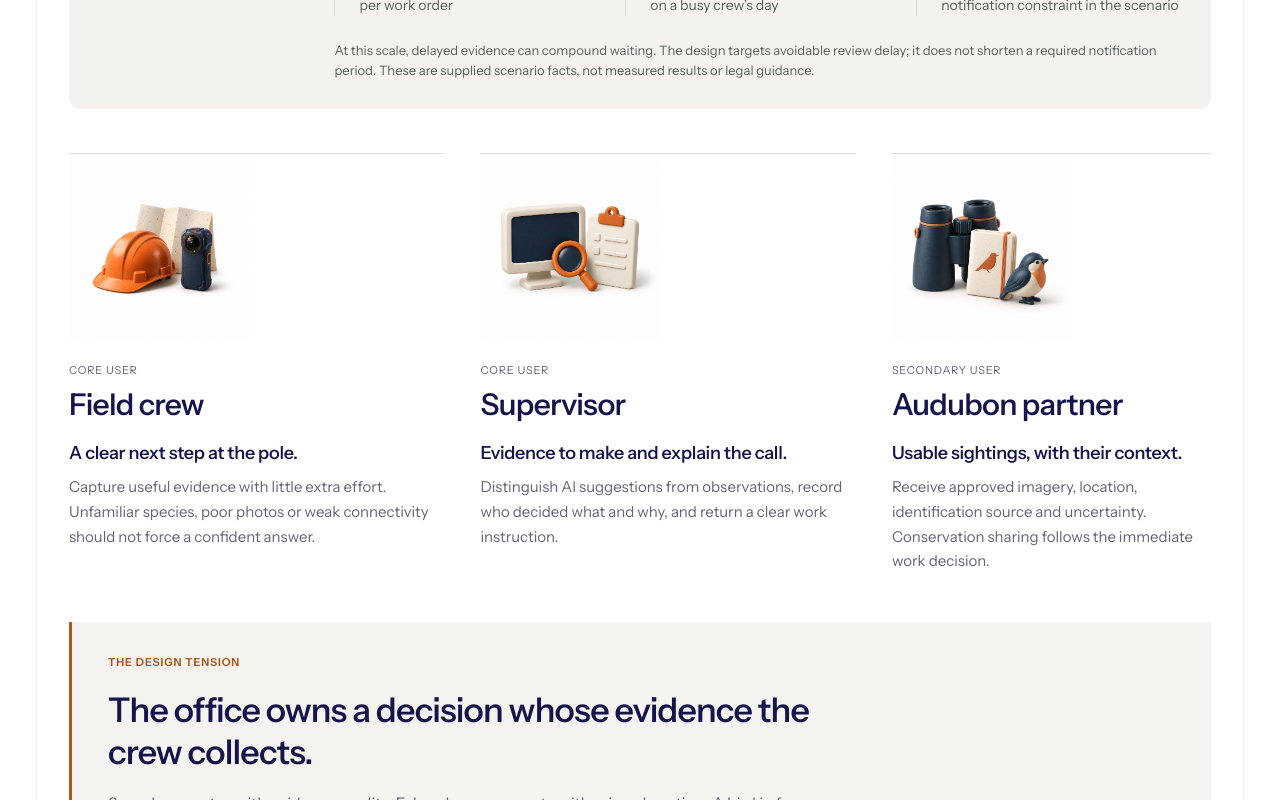
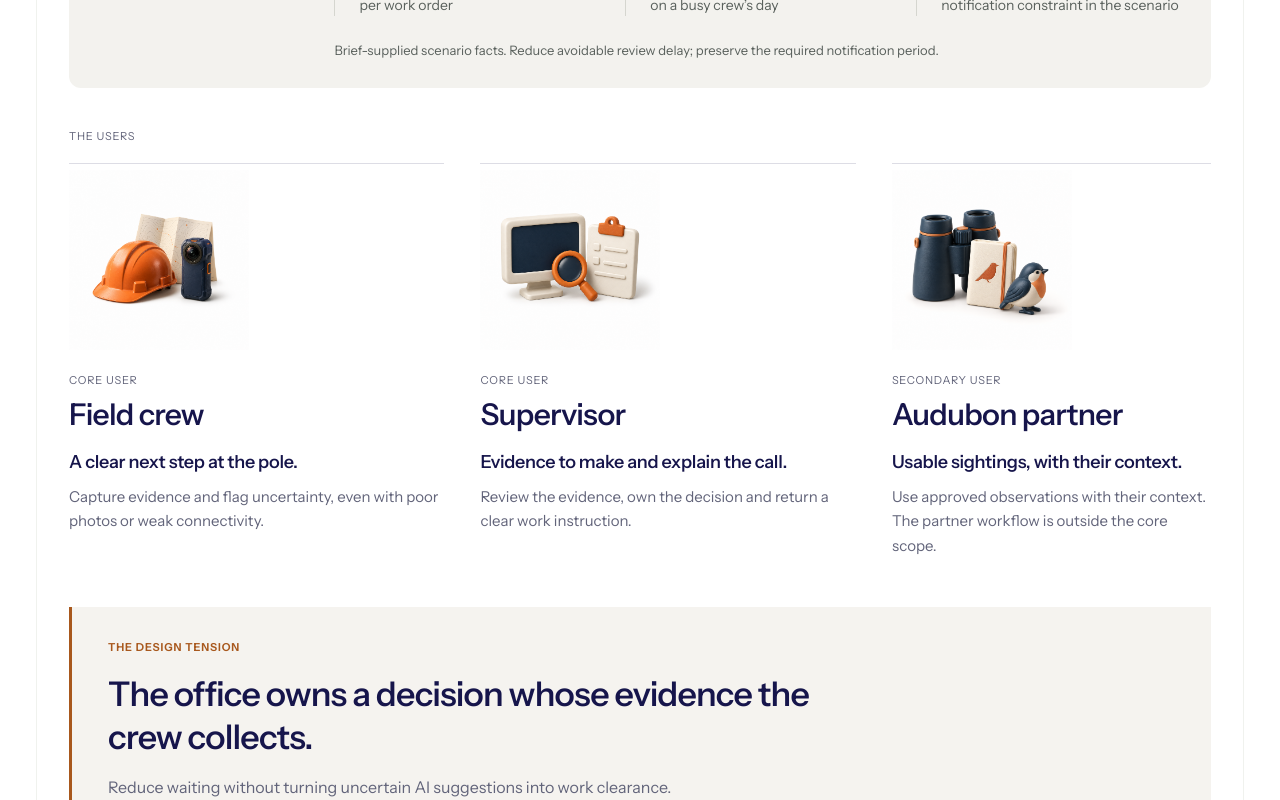
Before and after one commit to cellfade/ikegps-species-review-v2, a Next.js app: page / in a window 1280 px wide. Shown: the part 1760-2560 px from the top of the page. Built offline with nearby package versions, Linux system fonts and the light colour scheme.

Commit message:
Reduce presentation density and defer optional concepts (#24)

```diff
--- a/src/components/landing/landing-page.module.css
+++ b/src/components/landing/landing-page.module.css
@@ -249,3 +249,5 @@ main>.anchorBand{margin:0;padding:24px 32px;background:var(--surface);border-top
 .scopeChoices{max-width:1142px;margin:48px auto 0;padding:32px;background:#f3f2ee;border:1px solid #e4e2db;border-radius:16px;display:grid;grid-template-columns:1fr 1.65fr;gap:40px}.scopeChoices h3{font-size:28px;line-height:1.12;letter-spacing:-.03em;margin:12px 0}.scopeChoices p{font-size:14px;line-height:1.6;color:#59605c}.scopeChoices ul{list-style:none;margin:0;padding:0;display:grid;gap:16px}.scopeChoices li{font-size:14px;line-height:1.6;color:#59605c}.scopeChoices strong{color:#232923}@media(max-width:767px){.scopeChoices{margin:32px 20px 0;padding:24px;grid-template-columns:1fr;gap:24px}}
 
 .briefContext{margin:32px 0 40px;padding:28px;background:#f3f2ee;border-radius:12px;display:grid;grid-template-columns:.8fr repeat(3,1fr);gap:24px;align-items:start}.briefContext>div{display:contents}.briefContext>div>p{margin:0;padding-left:24px;border-left:1px solid #d5d6cf}.briefContext>.chapter{margin:4px 0;max-width:130px;line-height:1.6}.briefContext strong{display:block;font-size:28px;letter-spacing:-.03em;color:#232923}.briefContext span{display:block;font-size:14px;margin-top:6px;color:#59605c}.briefContext>p:last-child{grid-column:2/-1;margin:0;font-size:13px;line-height:1.6;color:#59605c}@media(max-width:767px){.briefContext{padding:24px;grid-template-columns:1fr;gap:20px}.briefContext>.chapter{max-width:none}.briefContext>div>p{padding-left:16px}.briefContext>p:last-child{grid-column:auto}}
+
+.framingLabel{font-size:11px;text-transform:uppercase;letter-spacing:.07em;color:var(--secondary);margin:34px 0 0}.framingLabel+.peopleRows{margin-top:18px}.scopeChoices{display:block;padding:22px 28px;margin-top:28px}.scopeChoices summary,.explorationDetails>summary{cursor:pointer;font-size:16px;font-weight:550;line-height:1.5}.scopeChoices>p{margin:16px 0 0;max-width:850px}.explorationDetails{border-top:1px solid var(--line);border-bottom:1px solid var(--line);padding:22px 0}.explorationDetails[open]>.expansionEntries{margin-top:32px}.scopeChoices summary:focus-visible,.explorationDetails>summary:focus-visible{outline:2px solid var(--orange);outline-offset:6px}
--- a/src/components/landing/landing-page.tsx
+++ b/src/components/landing/landing-page.tsx
@@ -46,14 +46,15 @@ export function LandingPage() {
         <aside className={styles.briefContext} aria-label="Context supplied in the design exercise">
           <p className={styles.chapter}>From the exercise brief</p>
           <div><p><strong>5–20 poles</strong><span>per work order</span></p><p><strong>3–5 work orders</strong><span>on a busy crew’s day</span></p><p><strong>48 hours</strong><span>notification constraint in the scenario</span></p></div>
-          <p>At this scale, delayed evidence can compound waiting. The design targets avoidable review delay; it does not shorten a required notification period. These are supplied scenario facts, not measured results or legal guidance.</p>
+          <p>Brief-supplied scenario facts. Reduce avoidable review delay; preserve the required notification period.</p>
         </aside>
+        <p className={styles.framingLabel}>The users</p>
         <div className={styles.peopleRows}>
-          <article><Image className={styles.personaImage} src="/assets/persona-field.png" alt="" width={1254} height={1254} sizes="180px" /><span>Core user</span><h3 className={styles.personaName}>Field crew</h3><h4>A clear next step at the pole.</h4><p>Capture useful evidence with little extra effort. Unfamiliar species, poor photos or weak connectivity should not force a confident answer.</p></article>
-          <article><Image className={styles.personaImage} src="/assets/persona-supervisor.png" alt="" width={1254} height={1254} sizes="180px" /><span>Core user</span><h3 className={styles.personaName}>Supervisor</h3><h4>Evidence to make and explain the call.</h4><p>Distinguish AI suggestions from observations, record who decided what and why, and return a clear work instruction.</p></article>
-          <article><Image className={styles.personaImage} src="/assets/persona-audubon.png" alt="" width={1254} height={1254} sizes="180px" /><span>Secondary user</span><h3 className={styles.personaName}>Audubon partner</h3><h4>Usable sightings, with their context.</h4><p>Receive approved imagery, location, identification source and uncertainty. Conservation sharing follows the immediate work decision.</p></article>
+          <article><Image className={styles.personaImage} src="/assets/persona-field.png" alt="" width={1254} height={1254} sizes="180px" /><span>Core user</span><h3 className={styles.personaName}>Field crew</h3><h4>A clear next step at the pole.</h4><p>Capture evidence and flag uncertainty, even with poor photos or weak connectivity.</p></article>
+          <article><Image className={styles.personaImage} src="/assets/persona-supervisor.png" alt="" width={1254} height={1254} sizes="180px" /><span>Core user</span><h3 className={styles.personaName}>Supervisor</h3><h4>Evidence to make and explain the call.</h4><p>Review the evidence, own the decision and return a clear work instruction.</p></article>
+          <article><Image className={styles.personaImage} src="/assets/persona-audubon.png" alt="" width={1254} height={1254} sizes="180px" /><span>Secondary user</span><h3 className={styles.personaName}>Audubon partner</h3><h4>Usable sightings, with their context.</h4><p>Use approved observations with their context. The partner workflow is outside the core scope.</p></article>
         </div>
-        <div className={styles.designTension}><p className={styles.chapter}>The design tension</p><h3>The office owns a decision whose evidence the crew collects.</h3><p>Speed competes with evidence quality. False alarms compete with missed nesting. A bird in frame does not prove nesting, and “nothing flagged” does not imply clearance.</p></div>
+        <div className={styles.designTension}><p className={styles.chapter}>The design tension</p><h3>The office owns a decision whose evidence the crew collects.</h3><p>Reduce waiting without turning uncertain AI suggestions into work clearance.</p></div>
         <section className={styles.anchorSection} aria-labelledby="anchors-heading"><div className={styles.anchorIntro}><span>My design anchors</span><h2 id="anchors-heading">Three anchors.<br />One clear direction.</h2></div><div className={styles.anchorBand}><div><span>01 / AI behavior</span><h3>Uncertainty</h3><p>Reversibility &amp; latency</p></div><div><span>02 / Work decisions</span><h3>Clear ownership</h3><p>Verifiable decisions</p></div><div><span>03 / Experience</span><h3>Simplicity</h3><p>One clear next action</p></div></div></section>
       </section>
       <section className={`${styles.section} ${styles.questions}`} id="questions" aria-labelledby="questions-heading">
@@ -118,15 +119,7 @@ export function LandingPage() {
         <details className={styles.optionalJourney}><summary>Explore the user journey flows</summary><section className={styles.cycleSection} aria-labelledby="journey-exploration-heading"><div className={styles.cycleIntro}><div><p className={styles.chapter}>Process artifact / User journey exploration</p><h3 id="journey-exploration-heading">Explore the paths<br />into review.</h3></div><p>The FigJam flows connect field capture to supervisor review and a returned instruction. Office planning explores an additional entry point before dispatch.</p></div><figure className={styles.cycleFigure}><a href="/assets/journey-flows-final.png" target="_blank" rel="noreferrer" aria-label="Open full-size user journey exploration"><Image src="/assets/journey-flows-final.png" alt="FigJam user journey exploration showing field capture and a proposed office-planning path into supervisor review." width={5680} height={1730} sizes="(max-width:767px) 100vw, 1142px" /></a><figcaption><span>Field capture: current prototype · Office planning: phase-two exploration</span><a href="https://www.figma.com/board/qdbKTuDN054FcmO2aOxauJ?node-id=1-3" target="_blank" rel="noreferrer">Explore in FigJam <MoveUpRight size={14} aria-hidden="true" /></a></figcaption></figure></section></details>
         <div className={styles.researchFindings}><h3>Research informing the decisions</h3><p>FWS guidance covers nests with eggs, chicks or dependent young. A photo with no visible adult cannot settle nest status. <a href="https://www.fws.gov/story/bird-nests">FWS nest guidance ↗</a></p><p>Eagle nests receive protection even when unoccupied. We keep species and nesting separate; the fictional scenario does not encode legal clearance. <a href="https://www.fws.gov/program/eagle-management/eagle-nest-removal-permits">FWS eagle guidance ↗</a></p><p>Visible system status helps people understand what happened. Upload, analysis and crew receipt therefore stay separate. <a href="https://www.nngroup.com/articles/ten-usability-heuristics/">NN/g usability heuristics ↗</a></p></div>
       </section>
-      <aside className={styles.scopeChoices} aria-labelledby="scope-choices-heading">
-        <div><p className={styles.chapter}>Deliberate scope</p><h3 id="scope-choices-heading">What I chose<br />not to build.</h3><p>I focused on the crew-to-supervisor interface to reduce avoidable work-stoppage delays. I stopped before designing downstream reporting and partner operations.</p></div>
-        <ul>
-          <li><strong>Automatic AI clearance.</strong> A suggestion cannot authorize work; the supervisor records the decision.</li>
-          <li><strong>Mandatory field species identification.</strong> Crews collect evidence and flag concerns, keeping the field task short.</li>
-          <li><strong>A legal rules engine or reporting service.</strong> The prototype prepares a record for an external procedure; export does not complete it.</li>
-          <li><strong>A production conservation portal.</strong> Synthetic filters and a sharing preview explore the partner need; access, approval and publication remain undesigned.</li>
-        </ul>
-      </aside>
+      <details className={styles.scopeChoices}><summary>Scope decisions: what I chose not to build</summary><p>The core is the crew-to-supervisor decision. I excluded automatic AI clearance, mandatory field species identification, a legal rules engine and an end-to-end conservation partner workflow.</p></details>
       <section className={`${styles.section} ${styles.next}`} id="journey" aria-labelledby="journey-heading">
         <div className={styles.sectionIntro}><div><p className={styles.chapter}>05 / Proposed solution</p><h2 id="journey-heading">Your turn<br />to make the call.</h2></div><p>Switch between crew and supervisor to follow the same concern through the selected touchpoints.</p></div>
         <div className={styles.prototypeEmbed}>
@@ -135,11 +128,12 @@ export function LandingPage() {
           <div className={styles.embedFoot}><span>Switch between crew and supervisor perspectives.</span><a href="#sources">Research & artifacts <ArrowRight size={14} aria-hidden="true" /></a></div>
         </div>
 </section>
-      <section className={`${styles.section} ${styles.expansion}`} id="expansion" aria-labelledby="expansion-heading"><div className={styles.sectionIntro}><div><p className={styles.chapter}>06 / Further exploration</p><h2 id="expansion-heading">Where I stopped.<br />What could come next.</h2></div><p>I cut scope at the crew-to-supervisor work decision. These exploratory sketches show promising directions to investigate next, including an end-to-end partner workflow that remains undesigned.</p></div>
+      <section className={`${styles.section} ${styles.expansion}`} id="expansion" aria-labelledby="expansion-heading"><div className={styles.sectionIntro}><div><p className={styles.chapter}>06 / Further exploration</p><h2 id="expansion-heading">Where I stopped.<br />What could come next.</h2></div><p>I stopped at the crew-to-supervisor work decision. Background analysis, planning checks and conservation sharing are opportunities for further exploration—not completed workflows.</p></div>
+          <details className={styles.explorationDetails}><summary>Optional concepts: background analysis, planning &amp; conservation</summary>
           <div className={styles.expansionEntries}><article><span>Proposed Office Pro setting</span><h3>Analyze new photos<br />in the background.</h3><p>New or updated photos can trigger analysis and notify the supervisor, including outside a work order.</p><small>A concern belongs to the pole. A hold applies to associated work.</small><Link className={styles.expansionDemoLink} href="/analysis-entry-points?path=background">Try the photo-update trigger ↗</Link></article><article><span>Proposed Office Pro setting</span><h3>Check existing photos<br />during planning.</h3><p>Check existing corridor photos when a work order is created. Request fresh evidence when older images are insufficient.</p><small>Validate entity triggers, analysis scope, recipients and duplicate handling.</small><Link className={styles.expansionDemoLink} href="/analysis-entry-points?path=planning">Try the work-order trigger ↗</Link></article></div>
           <details className={styles.automationDetail}><summary>Analysis scope and resource use</summary><p>Photo changes and work-order creation are proposed triggers. Reuse results when the photo and model are unchanged; validate queue limits and resource use.</p></details><div className={styles.conservationExpansion}><div><p className={styles.chapter}>Secondary user / Audubon partner</p><h3>See observations<br />across years.</h3><p>Compare observations by species and year, with identification uncertainty retained.</p><p>Changing coverage or collection effort can also change the pattern. Migration analysis would need additional data and expert interpretation.</p><Link className={styles.primaryLink} href="/conservation">Explore the conservation prototype <MoveUpRight size={15} aria-hidden="true" /></Link><a href="https://science.ebird.org/en/atlasnc/status-and-trends" target="_blank" rel="noreferrer">eBird Status and Trends reference ↗</a></div><ExpansionMap /></div>
           <details className={styles.sharingProposal}><summary>What would a shared view reveal?</summary><div><p><strong>Private by default.</strong> Export or a public link would use a separately prepared, approved dataset. The current prototype does not publish records.</p><p><strong>Share selected observations.</strong> Approved species, broad region, year and uncertainty could remain. Exclude work-order and pole identifiers, crew or customer details, internal notes and precise sensitive nest locations.</p><p><strong>Review the whole package.</strong> Photos can reveal infrastructure and location even after metadata removal. Omit or redact imagery and embedded metadata before sharing.</p><p><strong>Preview, approve, then share.</strong> A proposed sharing flow would show included fields and location precision, record the approver, and support revoking a link. Downloaded copies cannot be recalled.</p><a href="https://www.inaturalist.org/pages/geoprivacy" target="_blank" rel="noreferrer">iNaturalist geoprivacy reference ↗</a></div></details>
-          <p className={styles.expansionBoundary}>Phase-two concepts · Synthetic map data · Analysis triggers, conservation filters and sharing preview are simulated. No AI jobs or public-sharing service run in this prototype.</p>
+          <p className={styles.expansionBoundary}>Phase-two concepts · Synthetic map data · Analysis triggers, conservation filters and sharing preview are simulated. No AI jobs or public-sharing service run in this prototype.</p></details>
         </section>
 <section id="sources" className={`${styles.section} ${styles.artifacts}`} aria-labelledby="artifacts-heading">
           <p className={styles.chapter}>Supporting evidence / Research & artifacts</p><div className={styles.processHeading}><h2 id="artifacts-heading">Artifacts of the journey</h2><p className={styles.artifactFlow} aria-label="Design process">Framing <ArrowRight size={14} aria-hidden="true" /> Research <ArrowRight size={14} aria-hidden="true" /> Prototype <ArrowRight size={14} aria-hidden="true" /> Review</p></div>
```
